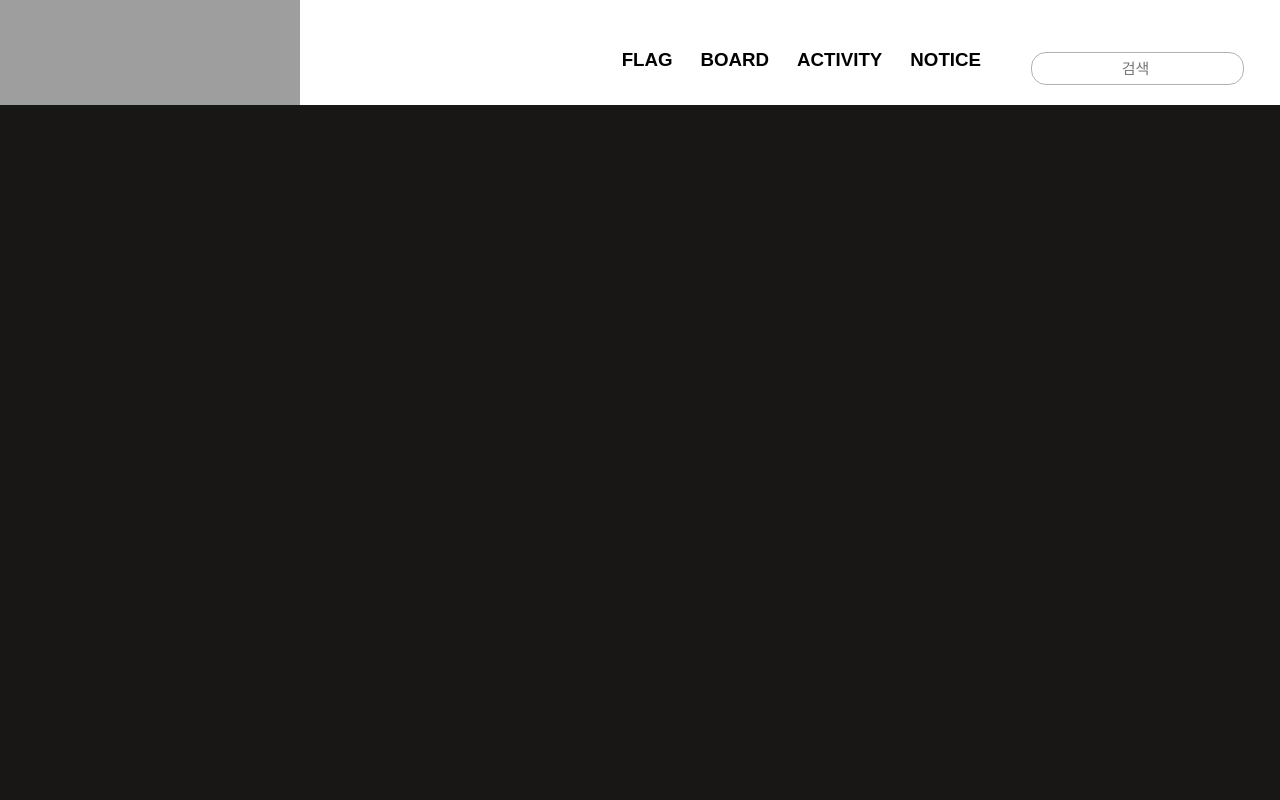
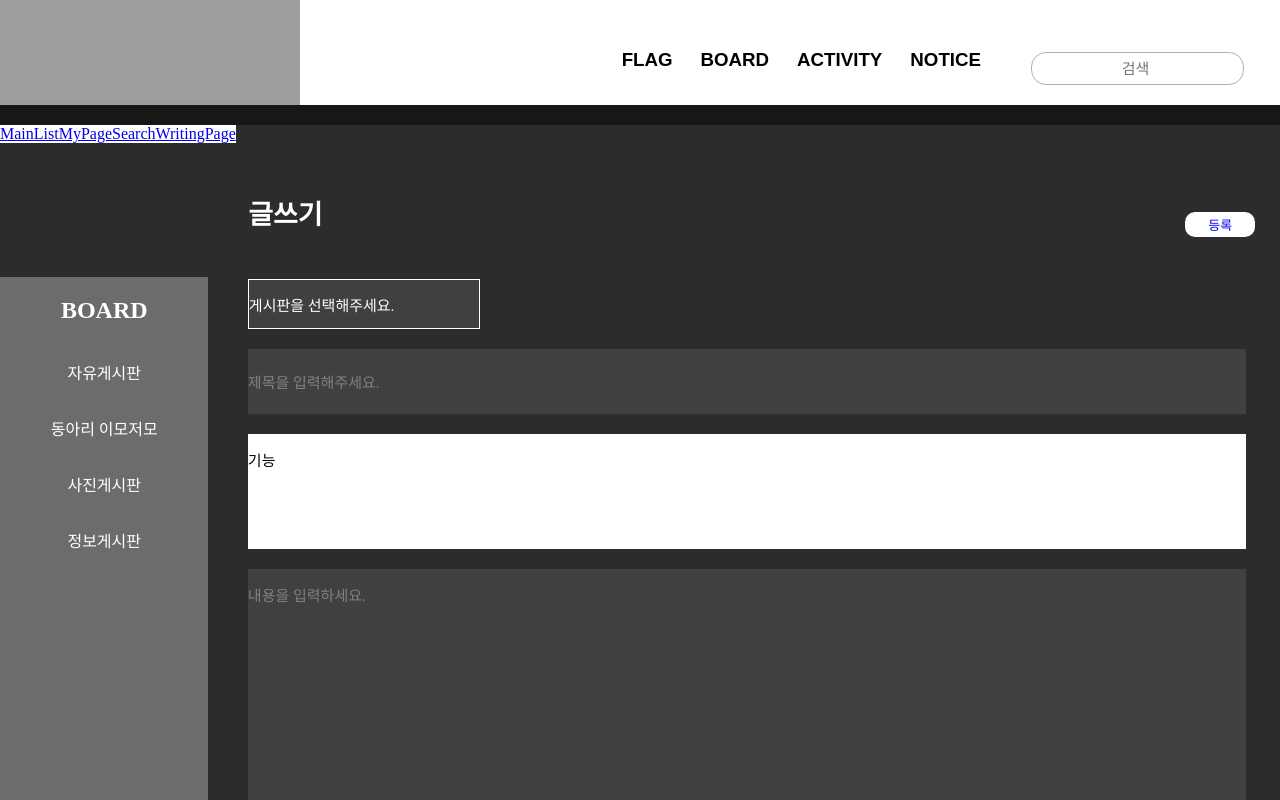
Before and after one commit to USW-Flag-Board/FrontEnd, a Vue app: page /writingPage in a window 1280 px wide. Shown: the top 800 px of the page. Built offline with nearby package versions, Linux system fonts and the light colour scheme; grey boxes are pictures that could not be loaded.

Commit message:
WritingPage

```diff
--- a/src/App.vue
+++ b/src/App.vue
@@ -9,6 +9,7 @@ import PageHeader from "@/components/PageHeader.vue";
     <RouterLink to="/list">List</RouterLink>
     <RouterLink to="/myPage">MyPage</RouterLink>
     <RouterLink to="/searchPage">Search</RouterLink>
+    <RouterLink to="/writingPage">WritingPage</RouterLink>
   </nav>
   <PageHeader />
   <RouterView />
--- a/src/router/index.js
+++ b/src/router/index.js
@@ -3,6 +3,7 @@ import MainPage from "../views/MainPage.vue";
 import ListPage from "../views/ListPage.vue";
 import MyPage from "../views/MyPage.vue";
 import SearchPage from "../views/SearchPage.vue";
+import WritingPage from "../views/WritingPage.vue";
 
 const router = createRouter({
   history: createWebHistory(import.meta.env.BASE_URL),
@@ -27,6 +28,11 @@ const router = createRouter({
       name: "SearchPage",
       component: SearchPage,
     },
+    {
+      path: "/writingPage",
+      name: "WritingPage",
+      component: WritingPage,
+    },
   ],
 });
 
--- a/src/views/WritingPage.vue
+++ b/src/views/WritingPage.vue
@@ -0,0 +1,214 @@
+<template>
+  <body>
+    <div class="Container">
+      <div class="HeaderBox">
+        <div class="Header_Title">글쓰기</div>
+        <div class="button">
+          <p><a href="#">등록</a></p>
+        </div>
+      </div>
+
+      <div class="MainBox">
+        <div class="SideBox">
+          <h2>BOARD</h2>
+          <p>자유게시판</p>
+          <p>동아리 이모저모</p>
+          <p>사진게시판</p>
+          <p>정보게시판</p>
+        </div>
+
+        <div class="ContentBox">
+          <div class="ChoiceBox">
+            <p>게시판을 선택해주세요.</p>
+          </div>
+          <div class="TitleBox">
+            <p style="color:grey;">제목을 입력해주세요.</p>
+          </div>
+          <div class="FunctionBox">
+            <p style="color:black;">기능</p>
+          </div>
+          <div class="SubBox">
+            <p style="color:grey;">내용을 입력하세요.</p>
+          </div>
+          <div class="TagBox">
+            <p style="color:grey;">#태그입력 (최대 10개)</p>
+          </div>
+        </div>
+      </div>
+
+
+
+
+
+    </div>
+  </body>
+</template>
+
+<script>
+
+</script>
+
+<style scoped>
+body {
+  margin: 0;
+  margin-top: 125px;
+  width: 100vw;
+  height: 100vh;
+  align-items: center;
+  background-color: #2c2c2c;
+
+}
+/*background-color 컬러picker로 컬러변경*/
+a {
+  text-decoration-line: none;
+}
+
+/*border 삭제 border: 2px groove rgba(19, 16, 16, 0.973);*/
+.Container {
+  margin: 0;
+  padding: 0;
+  width: 100vw;
+  height: 100vh;
+  display: flex;
+  flex-wrap: wrap;
+}
+.HeaderBox {
+  display: flex;
+  margin: 0;
+  padding: 0;
+  width: 100%;
+  height: 18vh;
+}
+
+.Header_Title {
+  display: flex;
+  margin-top: 4vw;
+  margin-left: 16.3vw;
+  padding: 0;
+  flex-direction: row;
+  width: 12vw;
+  height: 7vh;
+  font-size: 2.1vw;
+  justify-content: center;
+  align-items: flex-end;
+  font-weight: bold;
+  color: white;
+}
+
+
+.button {
+  display: flex;
+  width: 70px;
+  height: 25px;
+  margin-top: 6.8vw;
+  margin-left: 64.3vw;
+  padding: 0;
+  background-color: white;
+  flex-direction: row;
+  font-size: 13px;
+  justify-content: center;
+  align-items: center;
+  color: black;
+  border-radius: 10px;
+
+}
+
+.MainBox {
+  margin: 0;
+  padding: 0;
+  width: 100%;
+  height: 90vh;
+  display: flex;
+  flex-direction: row;
+}
+
+
+.SideBox {
+  width: 20vw;
+  height: 100%;
+  color: white;
+  background-color: rgb(108, 108, 108);
+  display: flex;
+  flex-direction: column;
+  align-items: center;
+  justify-content: flex-start;
+  margin-top: 0.65vw;
+}
+/*MainBox, SideBox 공용 css로 통합*/
+
+.ContentBox {
+  display: flex;
+  margin: 0;
+  padding: 0;
+  width: 100vw;
+  height: 100%;
+  flex-direction: column;
+  justify-content: flex-start;
+  margin-left: 2.3vw;
+
+}
+
+.ChoiceBox {
+  width: 18vw;
+  height: 6vh;
+  margin: 10px;
+  display: flex;
+  background-color: #404040;
+  color: white;
+  font-size: 15px;
+  align-items: center;
+  justify-content: flex-start;
+  border: 1px solid white
+}
+
+.TitleBox {
+  width: 78vw;
+  height: 9vh;
+  margin: 10px;
+  display: flex;
+  background-color: #404040;
+  color: white;
+  font-size: 15px;
+  justify-content: flex-start;
+  align-items: center;
+}
+
+.FunctionBox {
+  width: 78vw;
+  height: 16vh;
+  margin: 10px;
+  display: flex;
+  background-color: white;
+  color: white;
+  font-size: 15px;
+  justify-content: flex-start;
+  align-items: flex-start;
+
+}
+
+
+.SubBox {
+  width: 78vw;
+  height: 45vh;
+  margin: 10px;
+  display: flex;
+  background-color: #404040;
+  color: white;
+  font-size: 15px;
+  justify-content: flex-start;
+  align-items: flex-start;
+}
+
+.TagBox {
+  width: 78vw;
+  height: 9vh;
+  margin: 10px;
+  display: flex;
+  background-color: #404040;
+  color: white;
+  font-size: 15px;
+  justify-content: flex-start;
+  align-items: flex-start;
+}
+
+</style>
```
